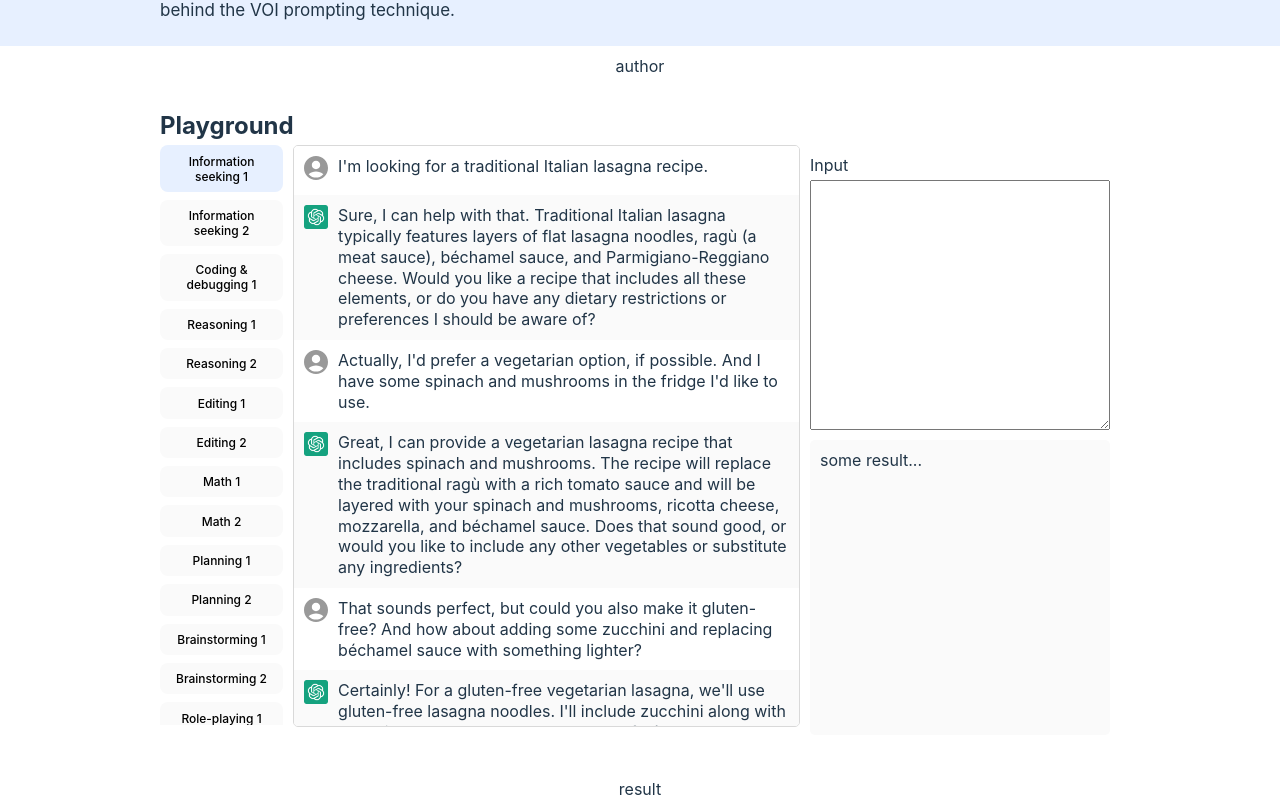
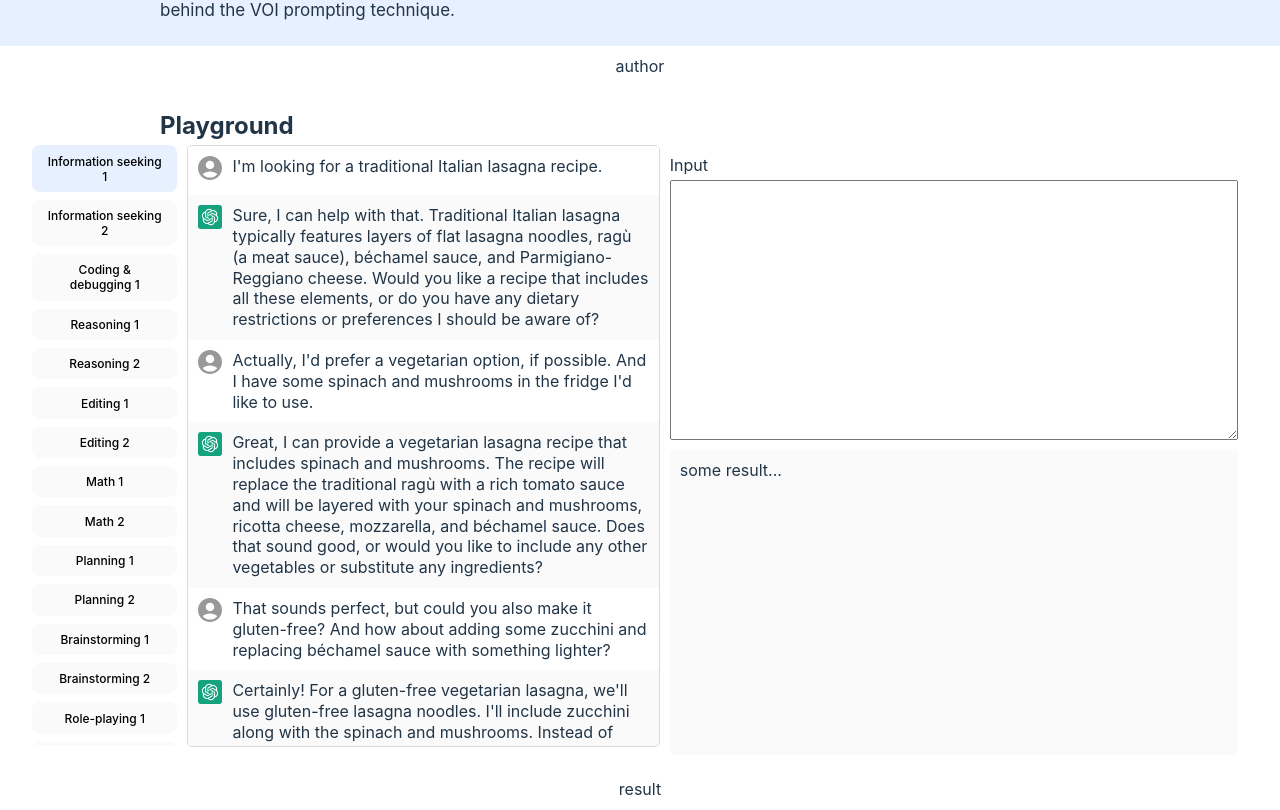
Before and after one commit to yumincho/autoui-demo, a React (Vite) app: page / in a window 1280 px wide. Shown: the part 394-1204 px from the top of the page. Built offline with nearby package versions, Linux system fonts and the light colour scheme.

Commit message:
:lipstick: update overall layout

```diff
--- a/src/section/Demo.tsx
+++ b/src/section/Demo.tsx
@@ -7,11 +7,8 @@ import { dialogueDataKeys } from "@/data/dialogue";
 import { colors } from "@/styles";
 
 const Layout = styled.div`
-  display: grid;
-  grid-template-rows: 580px 1fr;
-  grid-template-columns: 2fr 1fr;
+  display: flex;
   height: 600px;
-  max-width: 960px;
   width: 100%;
 `;
 
@@ -37,7 +34,7 @@ const Dialogue = styled.div`
   height: 100%;
   overflow: auto;
   border-radius: 5px;
-  width: 100%;
+  width: 50ch;
   border: 1px solid ${colors.gray300};
 `;
 
@@ -73,6 +70,7 @@ const Playground = styled.div`
   padding: 10px;
   gap: 10px;
   height: auto;
+  width: 100%;
 `;
 
 const Input = styled.label`
```
